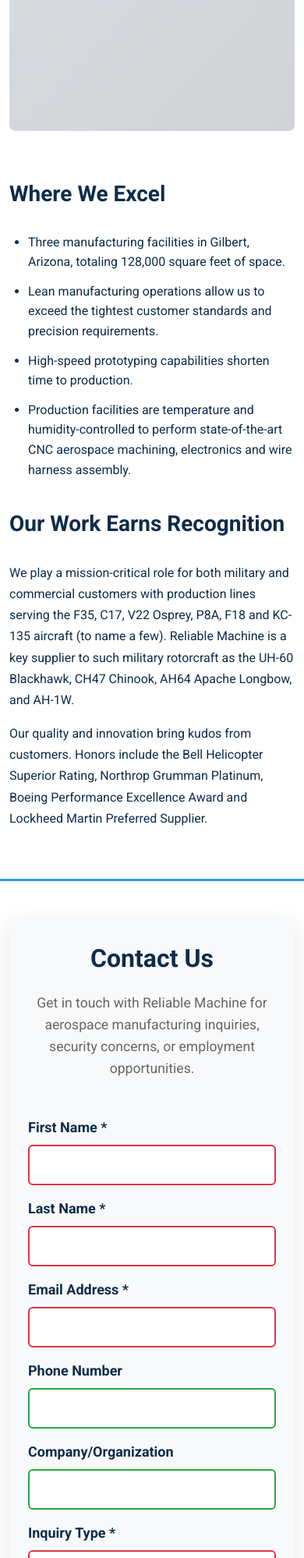
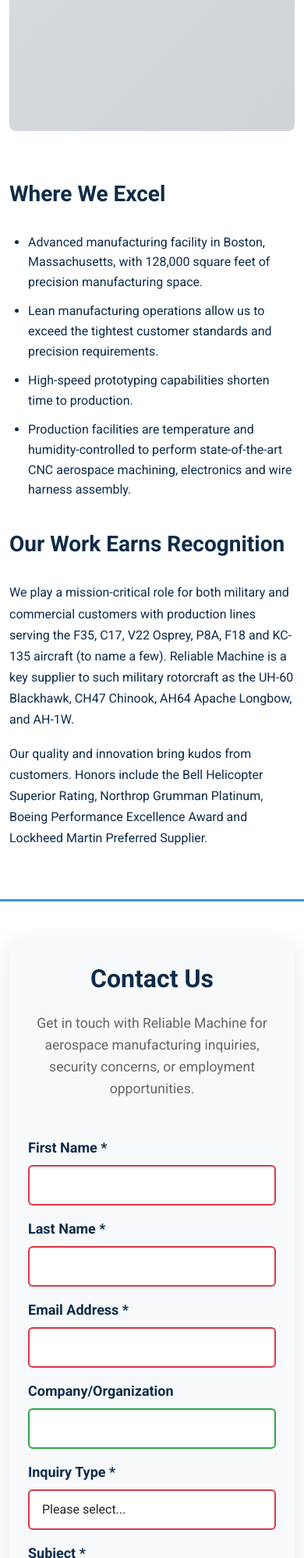
Before and after one commit to PixelPotts/reliableboston-website, a plain HTML site: page index.html in a window 390 px wide. Shown: the part 3856-5854 px from the top of the page at 78% size. Drawn offline with nearby package versions, Linux system fonts and the light colour scheme; a web font is replaced by a local one.

Commit message:
Remove phone number and update location to Boston, MA
- Removed phone number field from contact form
- Updated footer to show Boston, MA location instead of phone
- Changed manufacturing facility location from Gilbert, AZ to Boston, MA
- Updated CSS styling from .phone to .location class
- Updated README with Boston location instead of phone number

🏢 Location Update: Full rebrand to Boston, Massachusetts

```diff
--- a/css/style.css
+++ b/css/style.css
@@ -772,16 +772,11 @@ h4 {
     margin-top: auto;
 }
 
-.footer .phone {
+.footer .location {
     color: var(--white);
     font-size: 1.25rem;
     font-weight: 600;
-    text-decoration: none;
     margin-right: 1rem;
-}
-
-.footer .phone:hover {
-    color: var(--primary-blue);
 }
 
 .footer .fab {
--- a/index.html
+++ b/index.html
@@ -213,7 +213,7 @@
 						</div>
 						<div class="py-3 copy-block pe-md-5">
 							<ul>
-								<li>Three manufacturing facilities in Gilbert, Arizona, totaling 128,000 square feet of space.</li>
+								<li>Advanced manufacturing facility in Boston, Massachusetts, with 128,000 square feet of precision manufacturing space.</li>
 								<li>Lean manufacturing operations allow us to exceed the tightest customer standards and precision requirements.</li>
 								<li>High-speed prototyping capabilities shorten time to production.</li>
 								<li>Production facilities are temperature and humidity-controlled to perform state-of-the-art CNC aerospace machining, electronics and wire harness assembly.</li>
@@ -252,15 +252,9 @@
 									</div>
 								</div>
 
-								<div class="row">
-									<div class="col-md-6 mb-3">
-										<label for="email" class="form-label">Email Address *</label>
-										<input type="email" class="form-control" id="email" name="email" required>
-									</div>
-									<div class="col-md-6 mb-3">
-										<label for="phone" class="form-label">Phone Number</label>
-										<input type="tel" class="form-control" id="phone" name="phone">
-									</div>
+								<div class="mb-3">
+									<label for="email" class="form-label">Email Address *</label>
+									<input type="email" class="form-control" id="email" name="email" required>
 								</div>
 
 								<div class="mb-3">
@@ -381,7 +375,7 @@
 			<div class="row py-3">
 				<div class="col-lg-4 pt-xl-3">
 					<p>
-						<a class="phone" href="tel:602.231.8616">602.231.8616</a>
+						<span class="location">Boston, MA</span>
 						<a href="#contact-form"><i class="fab fa-linkedin" aria-hidden="true"></i></a>
 					</p>
 					<div class="d-none d-lg-block">
@@ -392,7 +386,7 @@
 				<div class="col-12 col-lg-4 pb-3">
 					<p class="uppercase address">
 						Corporate Headquarters<br>
-						Gilbert, AZ 85233
+						Boston, MA 02101
 					</p>
 				</div>
 				<div class="col-lg-4 newsSignUp">
```
Also changed, not shown: 1 other file.
